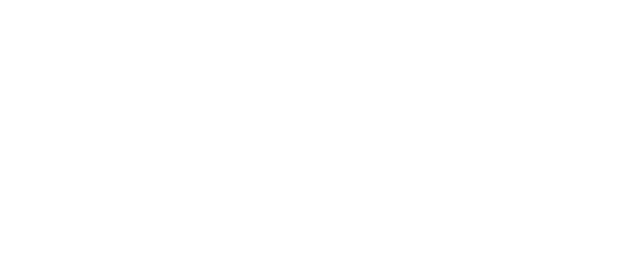
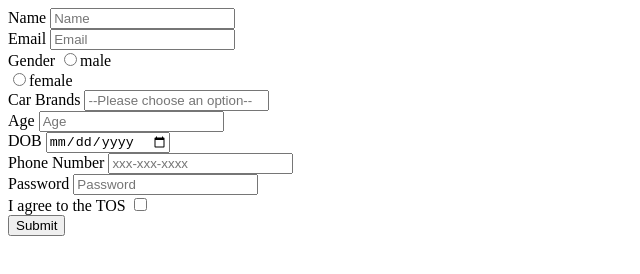
Before and after one commit to acciojob/signup-form-car-Fehma, a website: page main.html in a window 1280 px wide. Shown: the whole page, without its empty margins (0-640 px from the left). Drawn offline with Linux system fonts and the light colour scheme.

Commit message:
created a submission

```diff
--- a/main.html
+++ b/main.html
@@ -10,7 +10,55 @@
 	<!-- the entire body must be written by student -->
     <script type="text/javascript" src="./script.js">
 </script>
-
+<form method="post">
+	<label for "name">Name
+	</label>
+	<input type="text" id="name" placeholder="Name" required>
+	<br>
+	<label for "email">
+		Email
+	</label>
+	<input type="email" id="email" required placeholder="Email">
+	<br>
+	<label for "gender_m">
+		Gender
+	</label>
+	<input type="radio" name="gender" id="gender_m" value="male" required>male
+	<br>
+		<input type="radio" name="gender" id="gender_f" value="female" required>female
+		<br>
+		<label for "cars">
+			Car Brands
+		</label>
+		<input type="select" id="cars" placeholder="--Please choose an option--" required>
+		<br>
+		<label for "age">
+			Age
+		</label>
+		<input type="Number" id="age" placeholder="Age" required>
+		<br>
+		<label for "dob">
+			DOB
+		</label>
+		<input type="date" id="dob" required>
+		<br>
+		<label for "tel">
+			Phone Number
+		</label>
+		<input type="Tel"  id="tel" placeholder="xxx-xxx-xxxx">
+		<br>
+		<label for "password">
+			Password
+		</label>
+		<input type="password" id="password" placeholder="Password" required>
+		<br>
+		<label for "tos">
+			I agree to the TOS
+		</label>
+		<input type="checkbox" id="tos" required>
+		<br>
+		<button type="submit">Submit</button>
+</form>
 </body>
 
 </html>
```
